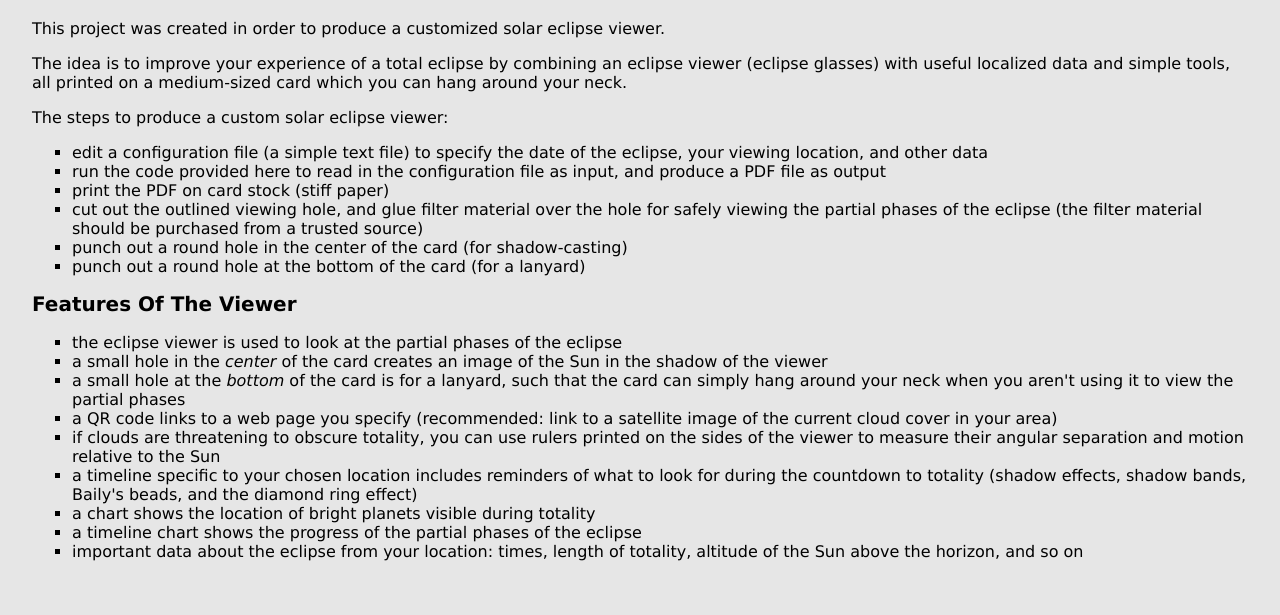
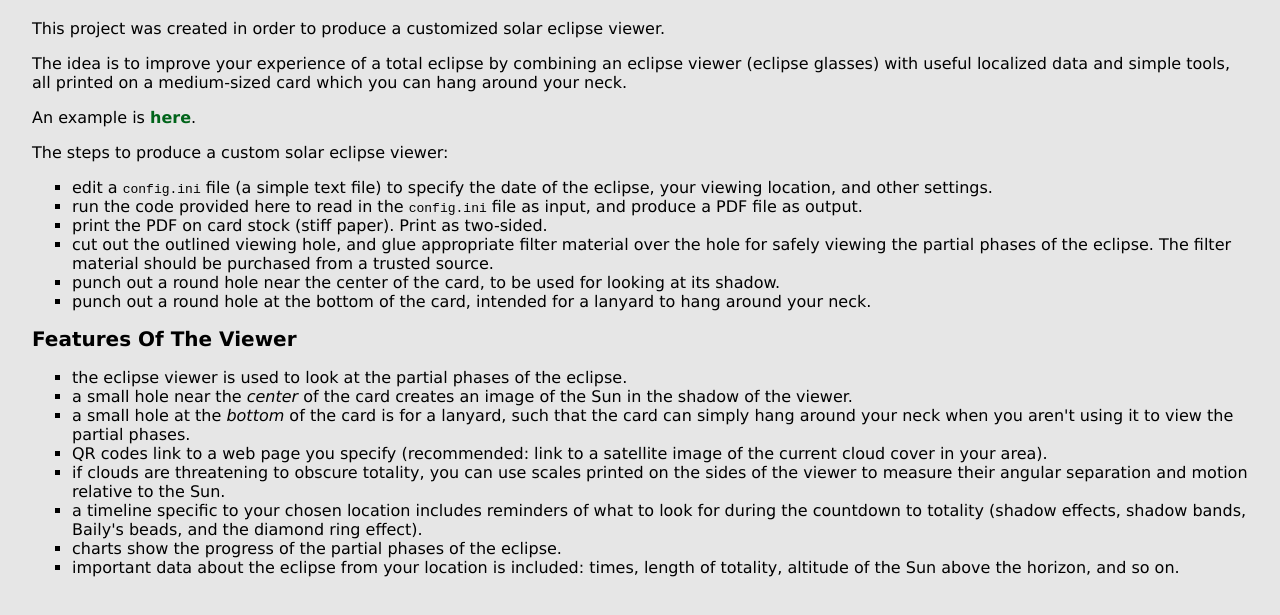
Before and after one commit to johanley/custom-solar-eclipse-viewer, a plain HTML site: page docs/index.html in a window 1280 px wide. Shown: the part 129-744 px from the top of the page. Drawn offline with Linux system fonts and the light colour scheme.

Commit message:
Better docs

```diff
--- a/docs/index.html
+++ b/docs/index.html
@@ -21,27 +21,29 @@ This project was created in order to produce a customized solar eclipse viewer.
 <P>The idea is to improve your experience of a total eclipse by combining an eclipse viewer (eclipse glasses) with useful localized data and simple tools,
 all printed on a medium-sized card which you can hang around your neck.
 
+<P>An example is <a href='EclipseViewer.pdf'>here</a>.
+
 <P>The steps to produce a custom solar eclipse viewer:
 <ul>
- <li>edit a configuration file (a simple text file) to specify the date of the eclipse, your viewing location, and other data
- <li>run the code provided here to read in the configuration file as input, and produce a PDF file as output
- <li>print the PDF on card stock (stiff paper)
- <li>cut out the outlined viewing hole, and glue filter material over the hole for safely viewing the partial phases of the eclipse (the filter material should be purchased from a trusted source)
- <li>punch out a round hole in the center of the card (for shadow-casting)
- <li>punch out a round hole at the bottom of the card (for a lanyard)
+ <li>edit a <code>config.ini</code> file (a simple text file) to specify the date of the eclipse, your viewing location, and other settings.
+ <li>run the code provided here to read in the <code>config.ini</code> file as input, and produce a PDF file as output.
+ <li>print the PDF on card stock (stiff paper). Print as two-sided.
+ <li>cut out the outlined viewing hole, and glue appropriate filter material over the hole for safely viewing the partial phases of the eclipse.
+ The filter material should be purchased from a trusted source.
+ <li>punch out a round hole near the center of the card, to be used for looking at its shadow.
+ <li>punch out a round hole at the bottom of the card, intended for a lanyard to hang around your neck.
 </ul>
 
 <h2>Features Of The Viewer</h2>
 <ul>
- <li>the eclipse viewer is used to look at the partial phases of the eclipse
- <li>a small hole in the <em>center</em> of the card creates an image of the Sun in the shadow of the viewer
- <li>a small hole at the <em>bottom</em> of the card is for a lanyard, such that the card can simply hang around your neck when you aren't using it to view the partial phases
- <li>a QR code links to a web page you specify (recommended: link to a satellite image of the current cloud cover in your area)
- <li>if clouds are threatening to obscure totality, you can use rulers printed on the sides of the viewer to measure their angular separation and motion relative to the Sun
- <li>a timeline specific to your chosen location includes reminders of what to look for during the countdown to totality (shadow effects, shadow bands, Baily's beads, and the diamond ring effect)
- <li>a chart shows the location of bright planets visible during totality
- <li>a timeline chart shows the progress of the partial phases of the eclipse
- <li>important data about the eclipse from your location: times, length of totality, altitude of the Sun above the horizon, and so on
+ <li>the eclipse viewer is used to look at the partial phases of the eclipse.
+ <li>a small hole near the <em>center</em> of the card creates an image of the Sun in the shadow of the viewer.
+ <li>a small hole at the <em>bottom</em> of the card is for a lanyard, such that the card can simply hang around your neck when you aren't using it to view the partial phases.
+ <li>QR codes link to a web page you specify (recommended: link to a satellite image of the current cloud cover in your area).
+ <li>if clouds are threatening to obscure totality, you can use scales printed on the sides of the viewer to measure their angular separation and motion relative to the Sun.
+ <li>a timeline specific to your chosen location includes reminders of what to look for during the countdown to totality (shadow effects, shadow bands, Baily's beads, and the diamond ring effect).
+ <li>charts show the progress of the partial phases of the eclipse.
+ <li>important data about the eclipse from your location is included: times, length of totality, altitude of the Sun above the horizon, and so on.
 </ul>
 
 
```
Also changed, not shown: 3 other files.
